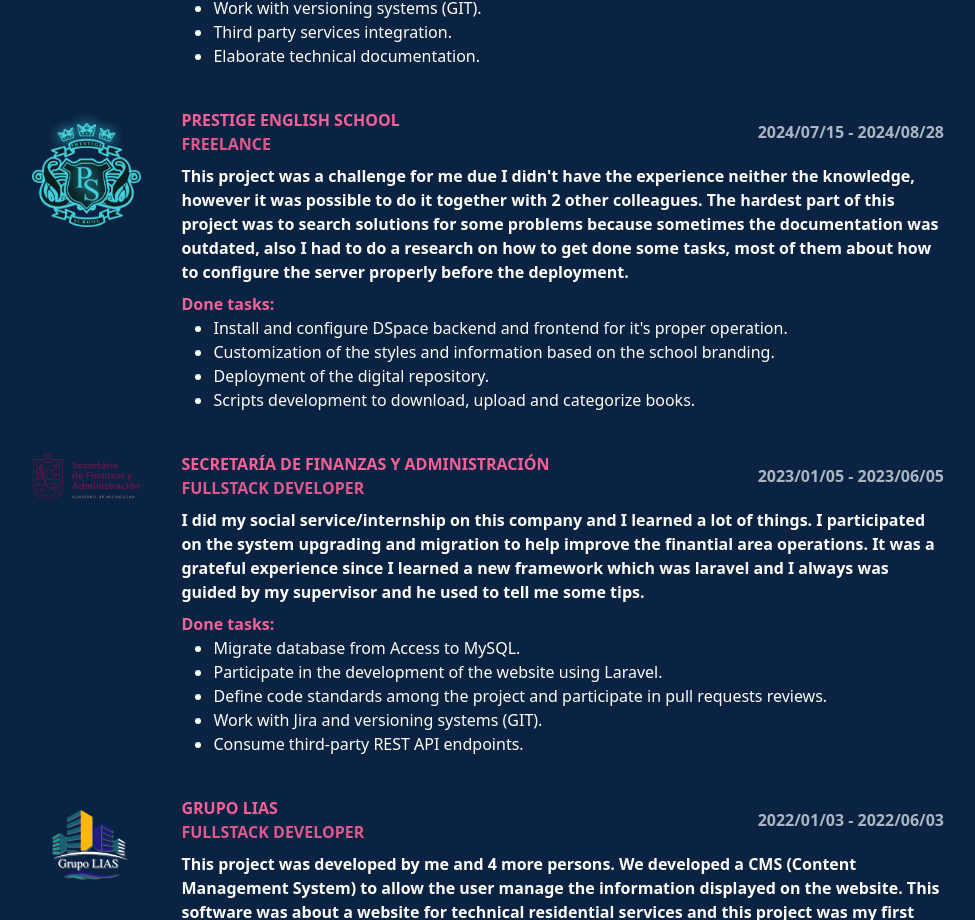
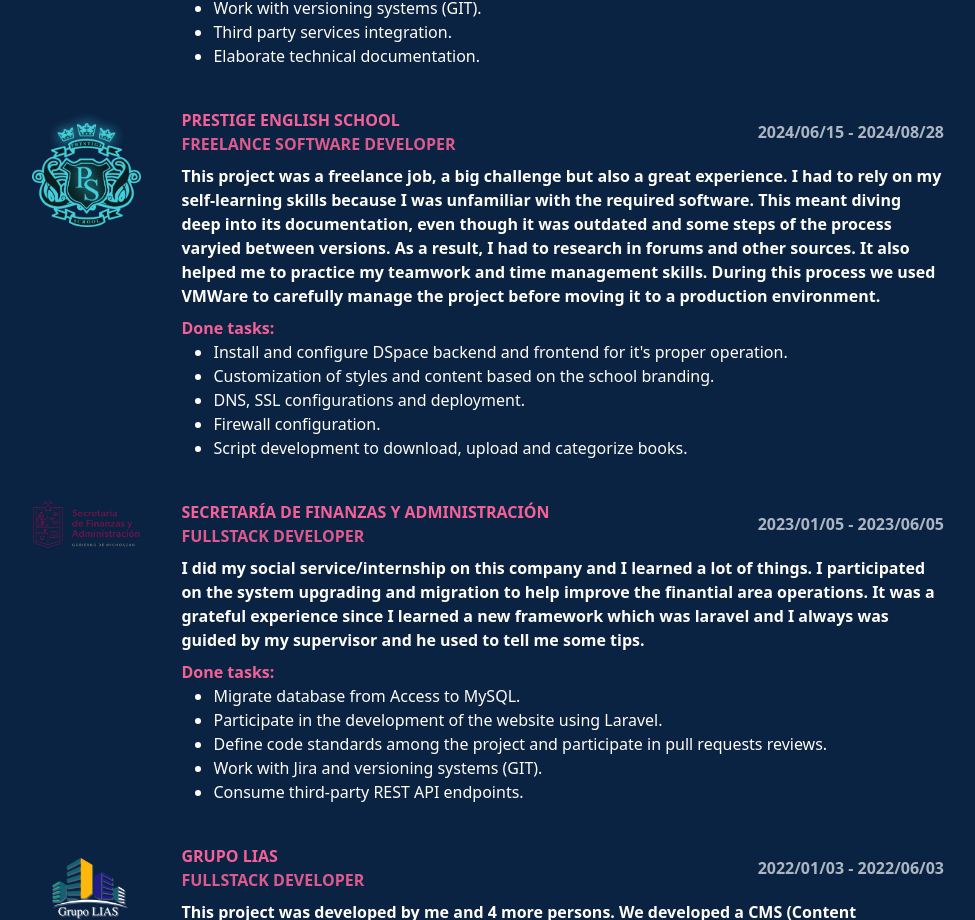
Before and after one commit to DanielMMITM/portfolio, a React (Vite) app: page / in a window 1280 px wide. Shown: the part 1034-1954 px from the top of the page, without its empty margins (152-1127 px from the left). Built offline with nearby package versions, Linux system fonts and the light colour scheme; the HTML template or start-up script is replaced by a standard one.

Commit message:
Update - update prestige tasks and job description

```diff
--- a/src/data/experience.ts
+++ b/src/data/experience.ts
@@ -68,12 +68,12 @@ export const experience = [
       lightModeHelp: false,
     },
     employer: 'PRESTIGE ENGLISH SCHOOL',
-    startDate: '2024/07/15',
+    startDate: '2024/06/15',
     endDate: '2024/08/28',
-    jobTitle: 'FREELANCE',
+    jobTitle: 'FREELANCE SOFTWARE DEVELOPER',
     descES:
-      'Este proyecto fue un desafío, ya que, no contaba con la experiencia ni los conocimientos necesarios, aún así fue posible realizarlo junto con otros 2 compañeros. Sin duda la parte más dificil fue buscar y encontrar soluciones a los problemas ya que en ocasiones la documentación no estaba actualizada, además de que tuve que investigar como hacer ciertas tareas para la correcta configuración del entorno para producción.',
-    descEn: `This project was a challenge for me due I didn't have the experience neither the knowledge, however it was possible to do it together with 2 other colleagues. The hardest part of this project was to search solutions for some problems because sometimes the documentation was outdated, also I had to do a research on how to get done some tasks, most of them about how to configure the server properly before the deployment.`,
+      'Este proyecto fue un trabajo freelance, sin duda fue un desafío y una gran experiencia. Puse en práctica mis habilidades autodidactas, ya que desconocía el software que se requería, así que tuve que profundizar en la documentación del software aunque estaba desactualizada y algunas partes del proceso variaban según la versión, por lo que tuve que investigar en otras fuentes como foros. Además, también me permitió practicar mi administración del tiempo y el trabajo en equipo. Durante este proceso se utilizó VMWare para trabajar de manera cuidadosa y entender el funcionamiento para posteriormente pasar al entorno productivo,',
+    descEn: `This project was a freelance job, a big challenge but also a great experience. I had to rely on my self-learning skills because I was unfamiliar with the required software. This meant diving deep into its documentation, even though it was outdated and some steps of the process varyied between versions. As a result, I had to research in forums and other sources. It also helped me to practice my teamwork and time management skills. During this process we used VMWare to carefully manage the project before moving it to a production environment.`,
     tasks: [
       {
         id: 1,
@@ -86,19 +86,24 @@ export const experience = [
         taskDescES:
           'Personalización de estilos e información en base a la escuela.',
         taskDescEN:
-          'Customization of the styles and information based on the school branding.',
+          'Customization of styles and content based on the school branding.',
       },
       {
         id: 3,
-        taskDescES: 'Despliegue del repositorio digital.',
-        taskDescEN: 'Deployment of the digital repository.',
+        taskDescES: 'Configuración de DNS, SSL y despliegue.',
+        taskDescEN: 'DNS, SSL configurations and deployment.',
       },
       {
         id: 4,
+        taskDescES: 'Configuración de Firewall.',
+        taskDescEN: 'Firewall configuration.',
+      },
+      {
+        id: 5,
         taskDescES:
-          'Desarrollo de scripts para la obtención de libros, categorización y subida de los mismos.',
+          'Desarrollo de scripts para la descarga, categorización y subida de libros.',
         taskDescEN:
-          'Scripts development to download, upload and categorize books.',
+          'Script development to download, upload and categorize books.',
       },
     ],
   },
```
